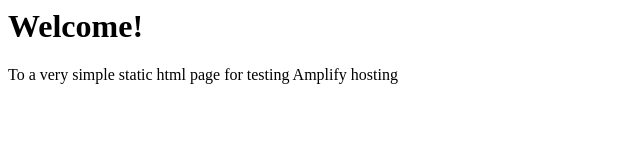
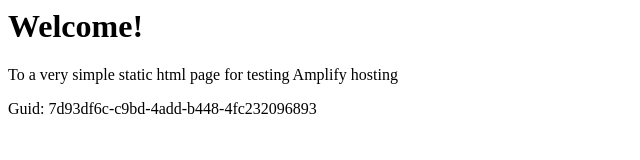
Before and after one commit to aws-aemilia-sin/Github-PR-Commit-Integration-Test-DoNotTouch-GitHubAutoBuildCanaryTest-v1-preprod-ap-southeast-1, a website: page src/index.html in a window 1280 px wide. Shown: the whole page, without its empty margins (0-640 px from the left). Drawn offline with Linux system fonts and the light colour scheme.

Commit message:
commit from integ tests

```diff
--- a/src/index.html
+++ b/src/index.html
@@ -1,3 +1,5 @@
+
+
 <html lang="en">
 
 <head>
@@ -10,6 +12,6 @@
 <body>
     <h1>Welcome!</h1>
     <p>To a very simple static html page for testing Amplify hosting</p>
-</body>
+    <p>Guid: 7d93df6c-c9bd-4add-b448-4fc232096893</p></body>
 
 </html>
```
